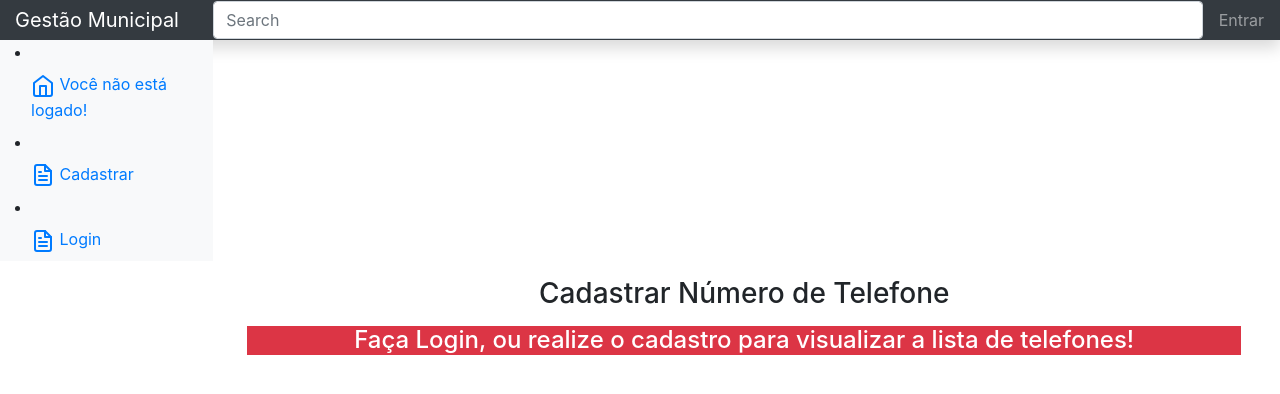
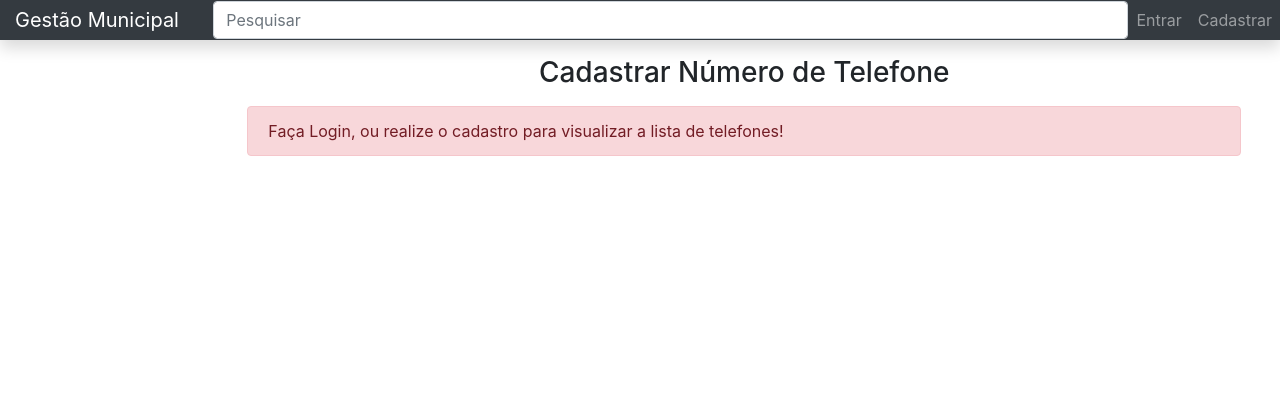
Before and after one commit to ADSVilhena/criacao-do-esqueleto-do-projeto-gestaomunicipal, a Django app: page /cadastros/phone/ in a window 1280 px wide. Shown: the top 394 px of the page. Run offline with Django 3.2, Linux system fonts and the light colour scheme; some libraries are stand-ins or nearby versions.

Commit message:
alteracao da autenticacao

```diff
--- a/gmSite/cadastros/templates/cadastros/cadastroTelefone.html
+++ b/gmSite/cadastros/templates/cadastros/cadastroTelefone.html
@@ -16,9 +16,10 @@
                 </form>
 
             {% else%}
-            <h4 class="bg-danger text-white text-center">
-                    <p>Faça Login, ou realize o cadastro para visualizar a lista de telefones!</p>
-                </h4>
+
+            <div class="alert alert-danger">
+                    Faça Login, ou realize o cadastro para visualizar a lista de telefones!
+            </div>
             {% endif %}
             </body>
             <script src="https://code.jquery.com/jquery-3.3.1.min.js"></script>
--- a/gmSite/templates/admin/base_main.html
+++ b/gmSite/templates/admin/base_main.html
@@ -23,17 +23,22 @@
 </head>
 
 <body>
-    <nav class="navbar navbar-dark  bg-dark flex-md-nowrap p-0 shadow">
+    <nav class="navbar navbar-dark  bg-dark flex-md-nowrap p-0 shadow navbar-expand-lg">
         <a class="navbar-brand col-sm-3 col-md-2 mr-0" href="{% url 'testeHome' %}">Gestão Municipal</a>
-        <input class="form-control form-control-dark w-100" type="text" placeholder="Search" aria-label="Search">
-        <ul class="navbar-nav px-3">
-                {% if user.is_authenticated %}
-            <li class="nav-item text-nowrap">
+        <input class="form-control form-control-dark w-100" type="text" placeholder="Pesquisar" aria-label="Search">
+
+        <ul class="navbar-nav mr-auto">
+            {% if user.is_authenticated %}
+            <li class="nav-item">
                 <a class="nav-link" id="logout" href="{% url 'logout' %}">Sair</a>
                 {% else %}
                 <a class="nav-link" id="logout" href="{% url 'login' %}">Entrar</a>
-                {% endif%}
+
             </li>
+            <li class="nav-item">
+                <a class="nav-link" id="logout" href="{%url 'cadastros:cadastrar'%}">Cadastrar</a>
+            </li>
+            {% endif%}
         </ul>
     </nav>
 
@@ -45,6 +50,7 @@
                 <div class="sidebar-sticky">
                     <ul class="nav flex-column">
                         <li class="nav-item">
+                            <img src="../../static/profile.svg"></img>
                             <a class="nav-link active" href="#">
                                 <span data-feather="home"></span>
                                 Olá, {{ user.first_name }}! <span class="sr-only">(current)</span>
@@ -110,24 +116,7 @@
 
 
 
-                        <li class="nav-item">
-                            <a class="nav-link" href="{%url 'login'%}">
-                                <span data-feather="home"></span>
-                                Você não está logado!
-                            </a>
-                        </li>
-                        <li class="nav-item">
-                            <a class="nav-link" href="{%url 'cadastros:cadastrar'%}">
-                                <span data-feather="file-text"></span>
-                                Cadastrar
-                            </a>
-                        </li>
-                        <li class="nav-item">
-                            <a class="nav-link" href="{%url 'login'%}">
-                                <span data-feather="file-text"></span>
-                                Login
-                            </a>
-                        </li>
+
 
                         {% endif %}
 
```
Also changed, not shown: gmSite/static/profile.svg (added).
